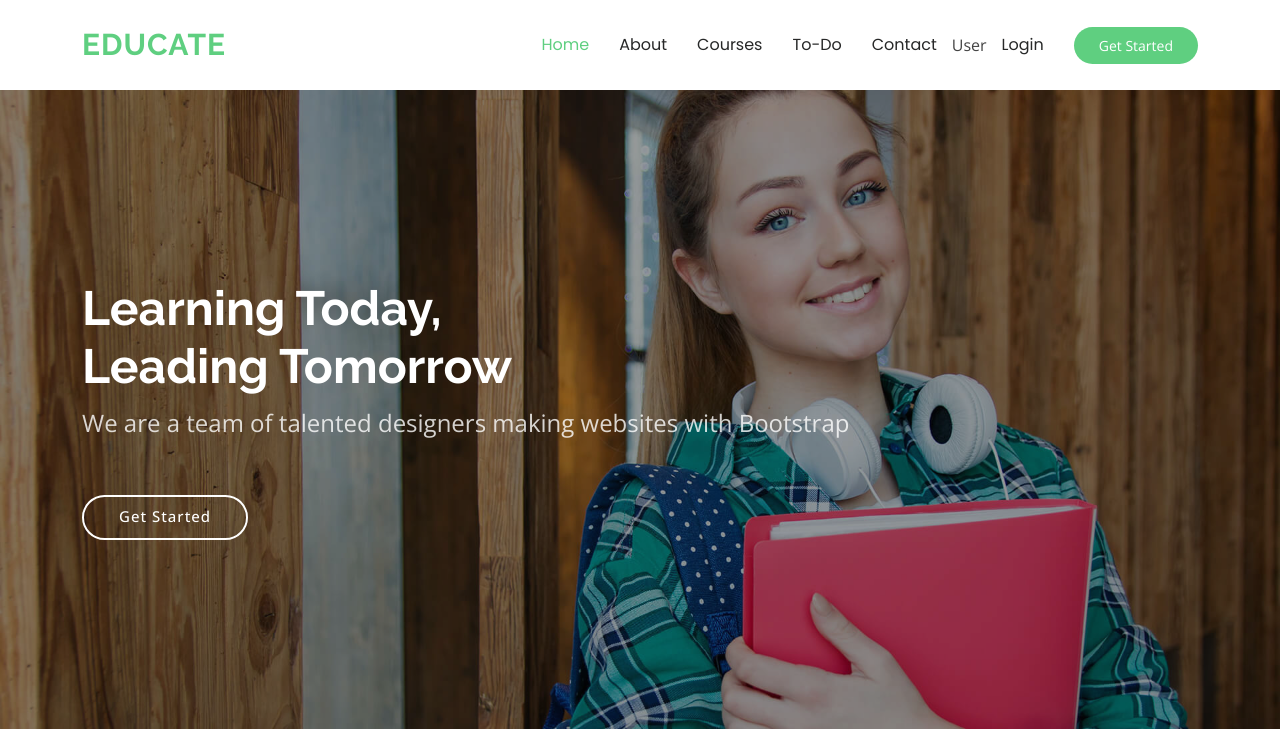
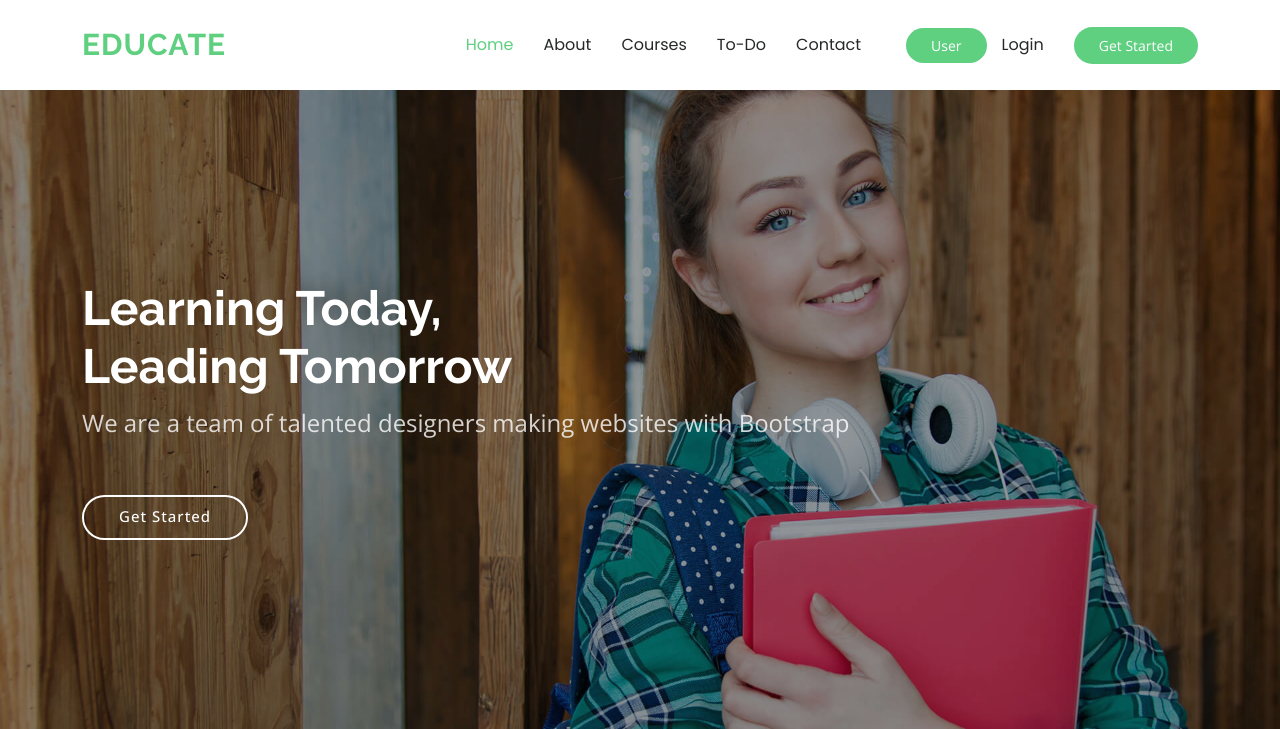
Before and after one commit to JanithaDilsham25/php-project, a PHP site: page /index.php in a window 1280 px wide. Shown: the top 729 px of the page. Run offline with PHP 8.4, Linux system fonts and the light colour scheme.

Commit message:
index.php

```diff
--- a/index.php
+++ b/index.php
@@ -55,11 +55,11 @@ session_start();
           <!-- Conditionally display login/logout and username based on session -->
           <?php if (isset($_SESSION['email'])): ?>
             <!-- If user is logged in, show username and logout -->
-            <li><span class="navmenu"><?php echo $_SESSION['name']; ?></span></li>
+            <li><span class="btn-getstarted"><?php echo $_SESSION['name']; ?></span></li>
             <li><a href="Login/logout.php" class="logout">Logout</a></li>
           <?php else: ?>
             <!-- If user is not logged in, show "User" and login -->
-            <li><span class="navmenu">User</span></li>
+            <li><span class="btn-getstarted">User</span></li>
             <li><a href="Login/login.php">Login</a></li>
           <?php endif; ?>
         </ul>
```
